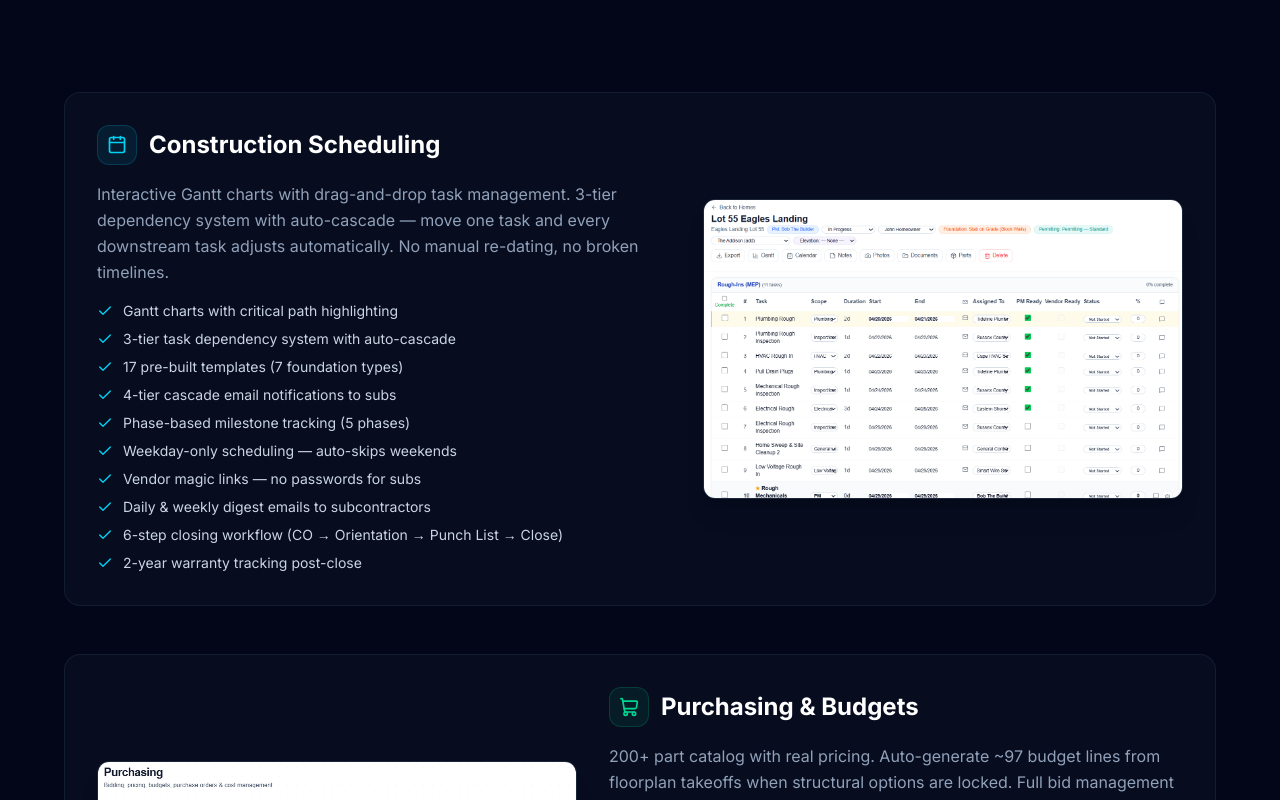
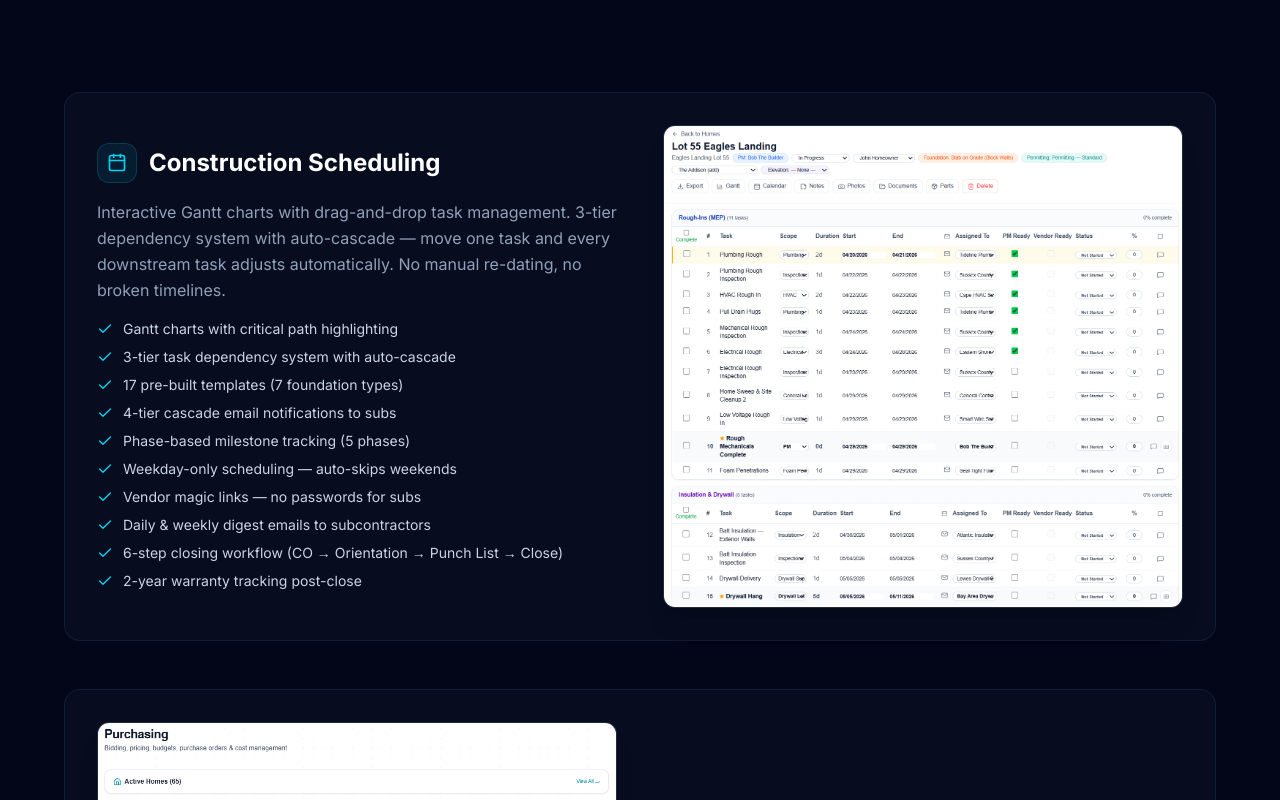
Before and after one commit to Scootermcgavin121/cornerstone-marketing-v2, a Next.js app: page /features in a window 1280 px wide. Shown: the part 500-1300 px from the top of the page. Built offline with nearby package versions, Linux system fonts and the light colour scheme.

Commit message:
fix: features page screenshots no longer clipped - use natural aspect ratio with object-contain

```diff
--- a/src/app/features/page.tsx
+++ b/src/app/features/page.tsx
@@ -221,14 +221,15 @@ export default function FeaturesPage() {
                     ))}
                   </ul>
                 </div>
-                <div className="w-full lg:w-[480px] flex-shrink-0 rounded-xl overflow-hidden border border-slate-700/50 shadow-xl">
-                  <div className="relative w-full" style={{ aspectRatio: "16/10" }}>
+                <div className="w-full lg:w-[520px] flex-shrink-0">
+                  <div className="relative w-full rounded-xl border border-slate-700/50 shadow-xl overflow-hidden bg-slate-900">
                     <Image
                       src={feature.screenshot}
                       alt={`${feature.name} screenshot`}
-                      fill
-                      className="object-cover object-top"
-                      sizes="(max-width: 1024px) 100vw, 480px"
+                      width={1780}
+                      height={1321}
+                      className="w-full h-auto object-contain"
+                      sizes="(max-width: 1024px) 100vw, 520px"
                     />
                   </div>
                 </div>
```
